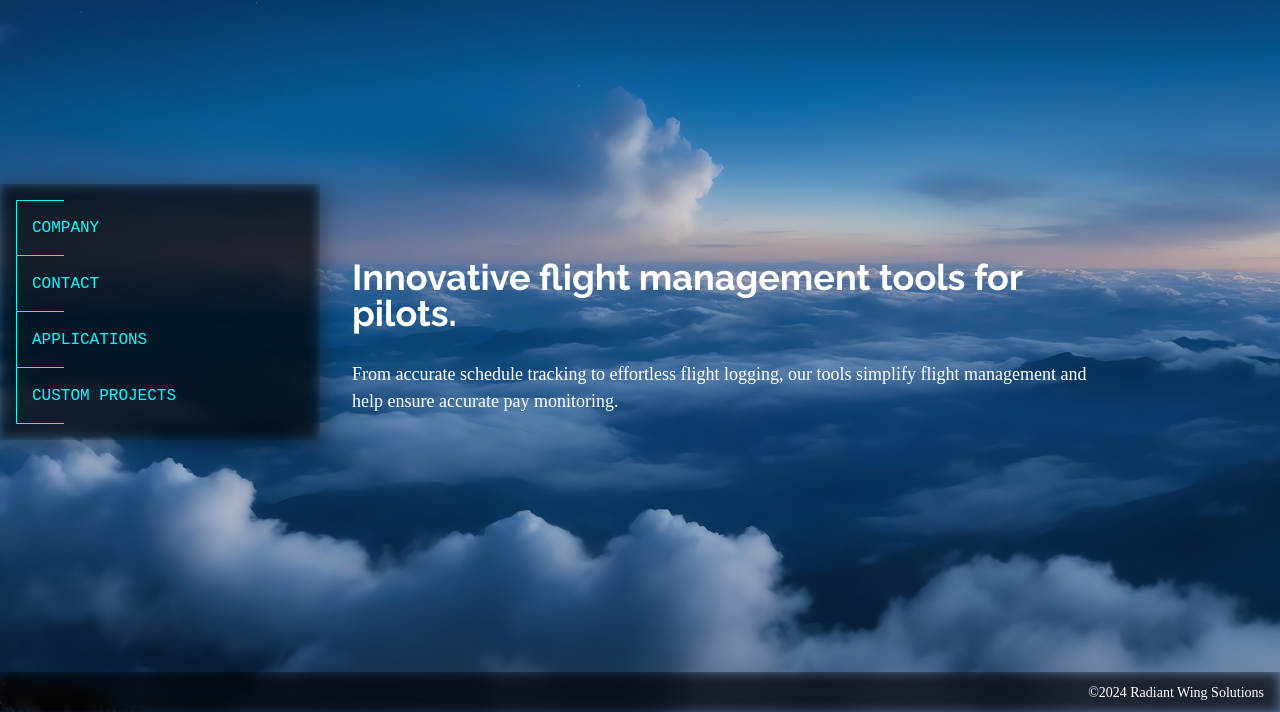
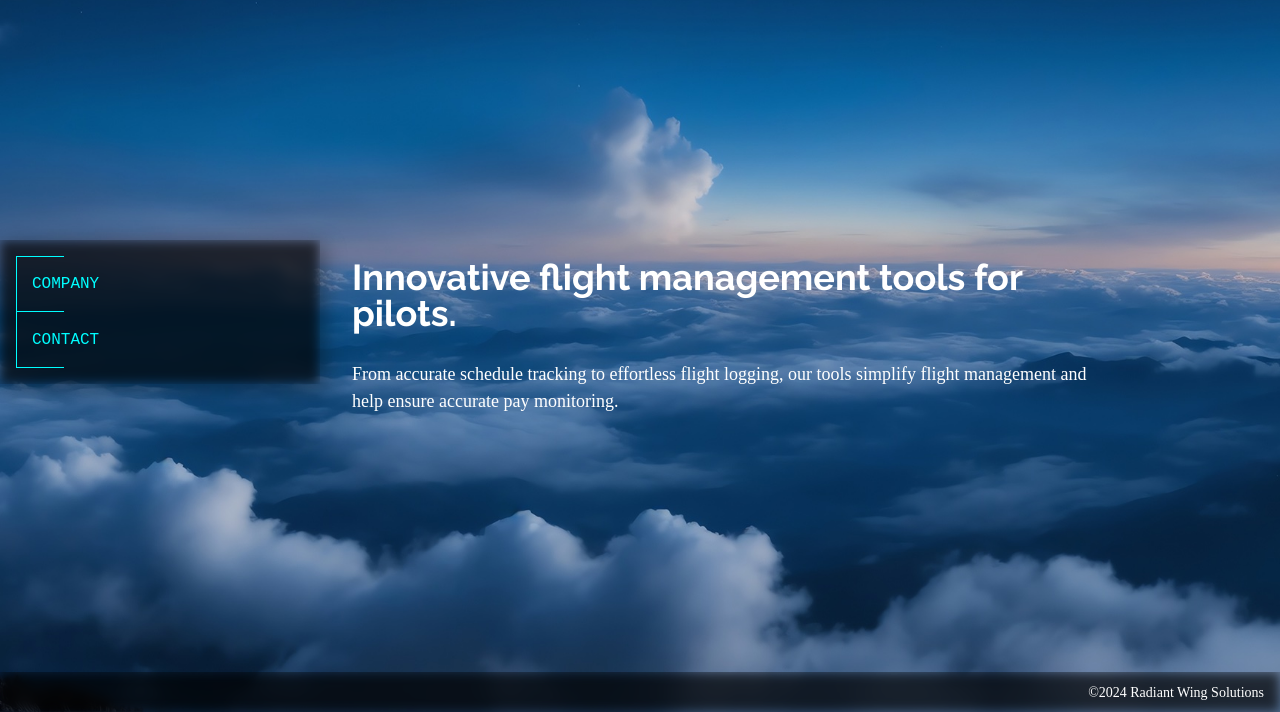
Before and after one commit to radiant-wing/radiant-wing.github.io, a plain HTML site: page index.html in a window 1280 px wide. Shown: the part 88-800 px from the top of the page. Drawn offline with Linux system fonts and the light colour scheme; a web font is replaced by a local one.

Commit message:
Disable applications and custom-projects links

```diff
--- a/index.html
+++ b/index.html
@@ -43,8 +43,8 @@
   <ul>
     <li><a href="#company">Company</a></li>
     <li><a href="#contact">Contact</a></li>
-    <li><a href="#applications">Applications</a></li>
-    <li><a href="#custom-projects">Custom Projects</a></li>
+<!--    <li><a href="#applications">Applications</a></li>-->
+<!--    <li><a href="#custom-projects">Custom Projects</a></li>-->
   </ul>
 </nav>
 
```
